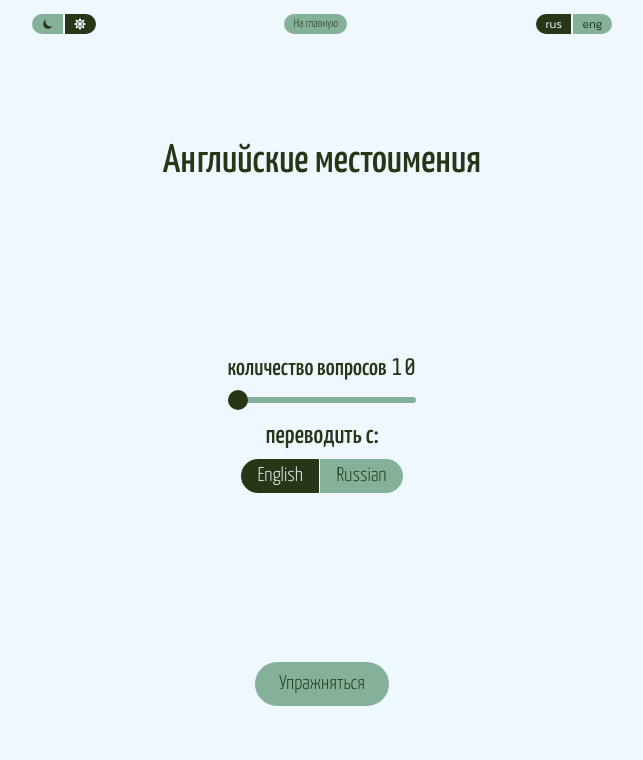
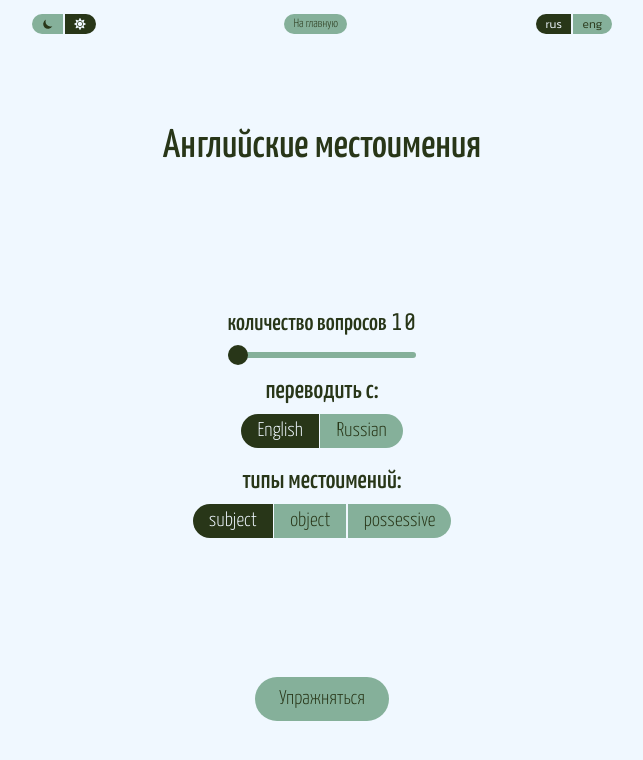
Before and after one commit to crydy/eng-quiz, a React (Vite) app: page /eng-verbs-quiz/pronouns in a window 1280 px wide. Shown: the top 760 px of the page, without its empty margins (318-961 px from the left). Built offline with nearby package versions, Linux system fonts and the light colour scheme.

Commit message:
Add questions on finish screen mistakes list

```diff
--- a/src/components/FinishScreen.jsx
+++ b/src/components/FinishScreen.jsx
@@ -60,7 +60,7 @@ const MistakesList = styled.ul`
 
     display: flex;
     flex-direction: column;
-    gap: ${rem(8)};
+    gap: ${rem(12)};
 
     color: var(--color-text-main);
 
@@ -129,6 +129,7 @@ function FinishScreen() {
                     .filter((item) => !item.isCorrect)
                     .map((item) => (
                         <li key={item.correctVariant}>
+                            <span>{item.question}:</span>
                             <Wrong>{item.wrongVariant}</Wrong>
                             <Correct>{item.correctVariant}</Correct>
                         </li>
--- a/src/features/quizScreen/Quiz.jsx
+++ b/src/features/quizScreen/Quiz.jsx
@@ -36,6 +36,7 @@ function Quiz({ partsOfSpeach, modal: RulesModal }) {
         dispatch({
             type: "quiz/questionAnswered",
             payload: {
+                question,
                 isCorrect,
                 correctVariant: variants[correctIndex],
                 wrongVariant: variants[index],
--- a/src/tasks/words/pronouns/TaskScreen.jsx
+++ b/src/tasks/words/pronouns/TaskScreen.jsx
@@ -3,8 +3,8 @@ import { useQuiz } from "../../../contexts/QuizContext";
 import { useLocalStorageState } from "../../../hooks/useLocalStorageState";
 // Data and utils
 import { LOCAL_STORAGE_KEY as KEY } from "../../../config/localStorageConfig";
+import { pronouns } from "../../../data/words/pronouns";
 import { langPack } from "../../../data/langPack";
-import { verbs } from "../../../data/words/verbs";
 import { constructWordsCheckingQuestionsPack } from "../../../utils/questionConstructors";
 // Components
 import Button from "../../../components/ui/Button";
@@ -14,34 +14,34 @@ import TaskScreenSettings from "../../../features/taskScreen/TaskScreenSettings"
 import TaskScreenRange from "../../../features/taskScreen/TaskScreenRange";
 import TaskScreenToggleSet from "../../../features/taskScreen/TaskScreenToggleSet";
 import TaskScreenButtons from "../../../features/taskScreen/TaskScreenButtons";
-import { pronouns } from "../../../data/words/pronouns";
 
 function TaskScreen() {
     const { lang, dispatch } = useQuiz();
+
     const [amount, setAmount] = useLocalStorageState(KEY.questionsAmount, "10");
 
-    // const [wordsVariety, setwordsVariety] = useLocalStorageState(
-    //     KEY.wordsVariety,
-    //     verbs.getVariants().at(0)
-    // );
+    const pronounVariants = Object.keys(pronouns.personal);
+    const [pronounsVariant, setPronounsVariant] = useLocalStorageState(
+        "pronounVariant",
+        "10"
+    );
 
     const [isEngToRus, setIsEngToRus] = useLocalStorageState(
         KEY.isEngToRusDirection,
         true
     );
 
-    // function handleToggleChange(e) {
-    //     const wordsVariety = e.target.value;
-    //     setwordsVariety(() => wordsVariety);
-    // }
-
     function handleTranslationDirectionChange(e) {
         setIsEngToRus(e.target.value === "English");
     }
 
+    function handleChangeVariant(e) {
+        setPronounsVariant(e.target.value);
+    }
+
     function handleStartQuiz() {
-        const wordsEng = pronouns.personal.subject;
-        const wordsRus = pronouns.personalRus.subject;
+        const wordsEng = pronouns.personal[pronounsVariant];
+        const wordsRus = pronouns.personalRus[pronounsVariant];
 
         const wordsPack = isEngToRus
             ? [wordsEng, wordsRus]
@@ -57,12 +57,6 @@ function TaskScreen() {
             payload: { questions: questions },
         });
     }
-
-    // const en = verbs.common.n200;
-    // const ru = verbs.commonRus.n200;
-
-    // const x = en.map((word, index) => `${word}: ${ru[index]}`);
-    // console.log(x);
 
     return (
         <TaskScreenWrapper>
@@ -101,17 +95,17 @@ function TaskScreen() {
                     onChange={handleTranslationDirectionChange}
                 />
 
-                {/* <TaskScreenToggleSet
+                <TaskScreenToggleSet
                     title={
                         {
-                            ru: "количество глаголов:",
-                            en: "verbs amount:",
+                            ru: "типы местоимений:",
+                            en: "types of pronouns:",
                         }[lang]
                     }
-                    options={verbs.getVariants().slice(0, 3)}
-                    selectedOption={wordsVariety}
-                    onChange={handleToggleChange}
-                /> */}
+                    options={pronounVariants}
+                    selectedOption={pronounVariants.at(0)}
+                    onChange={handleChangeVariant}
+                />
             </TaskScreenSettings>
 
             <TaskScreenButtons>
```
